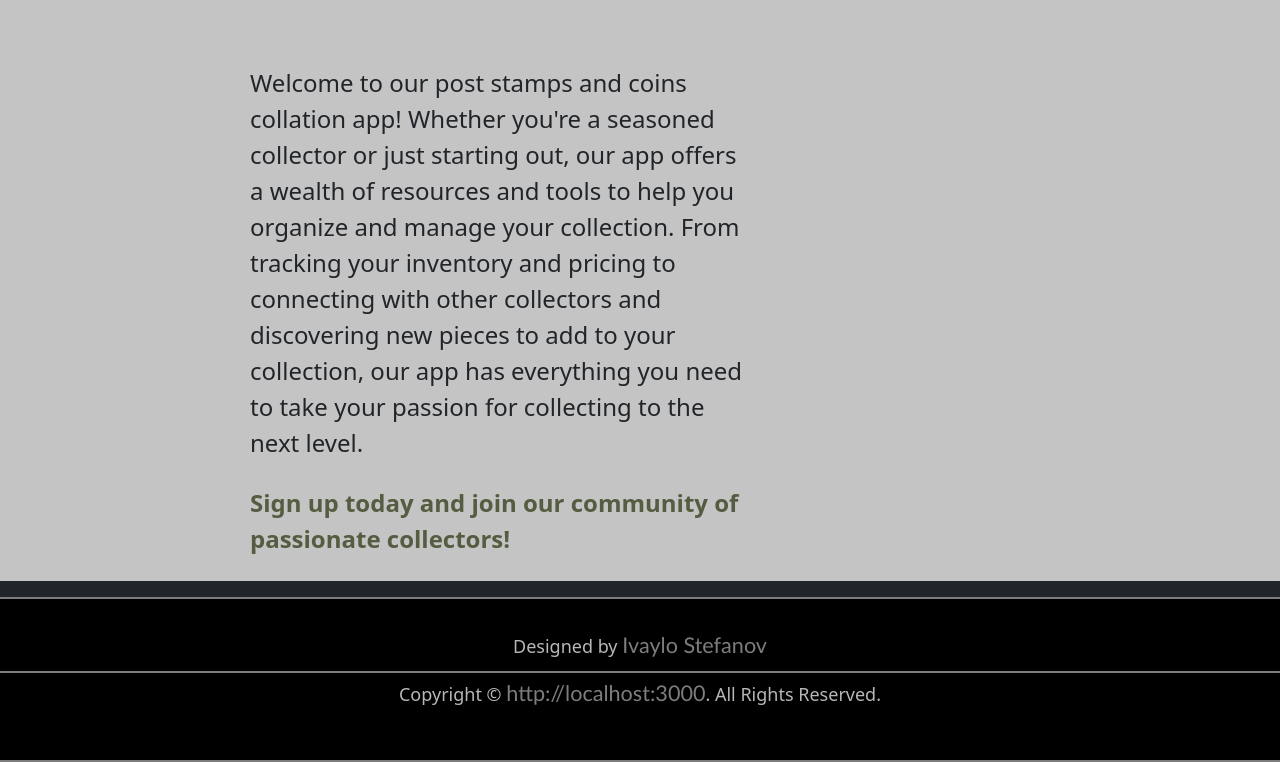
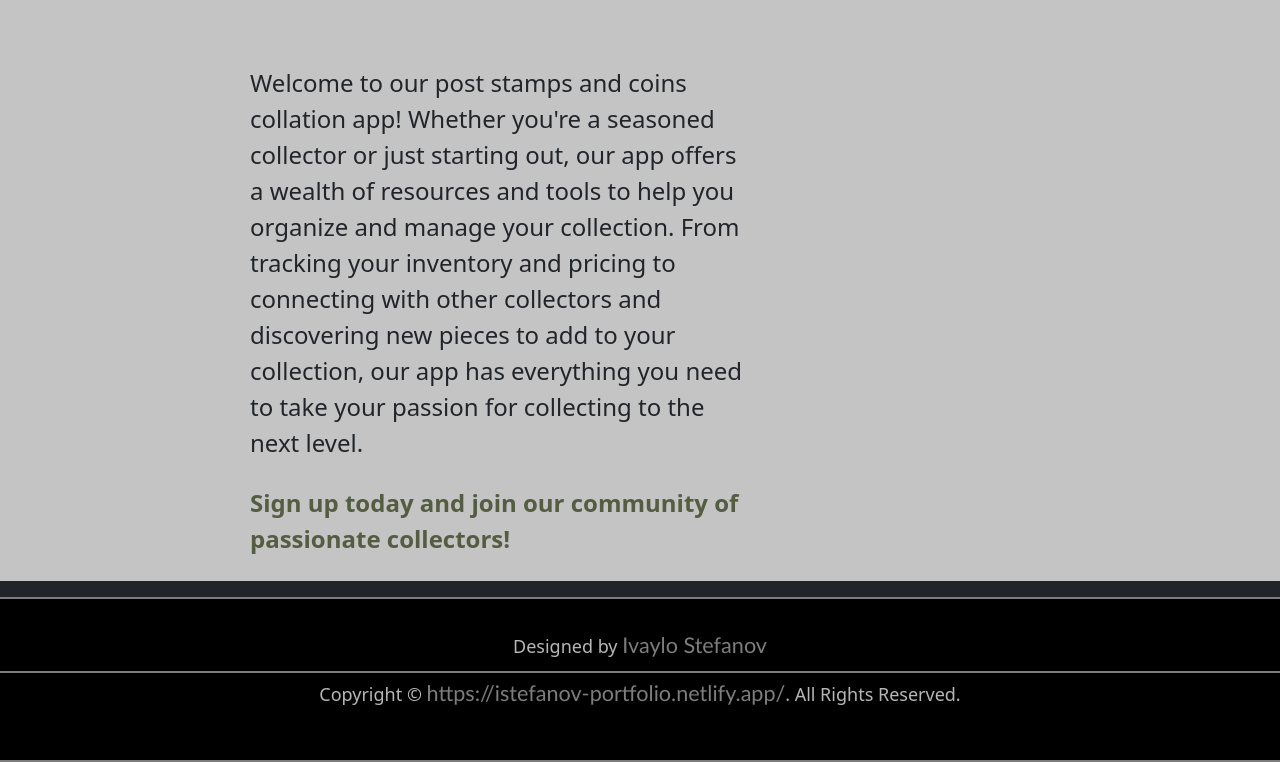
Before and after one commit to d3bel/myProject, a React (Create React App) app: page / in a window 1280 px wide. Shown: the part 586-1348 px from the top of the page. Built offline with nearby package versions, Linux system fonts and the light colour scheme; no server answers.

Commit message:
changing copyright

```diff
--- a/src/components/Footer/Footer.js
+++ b/src/components/Footer/Footer.js
@@ -8,11 +8,11 @@ export const Footer = () => {
       <footer>
         <div className={styles.footer}>
           Designed by{" "}
-          <Link className={styles["active"]} to="http://localhost:3000/">
+          <Link className={styles["active"]} to="https://istefanov-portfolio.netlify.app/">
             Ivaylo Stefanov
           </Link>
           <p>
-            Copyright &copy; <Link className={styles["active"]} to="#">http://localhost:3000</Link>. All
+            Copyright &copy; <Link className={styles["active"]} to="#">https://istefanov-portfolio.netlify.app/</Link>. All
             Rights Reserved.
           </p>
         </div>
```
